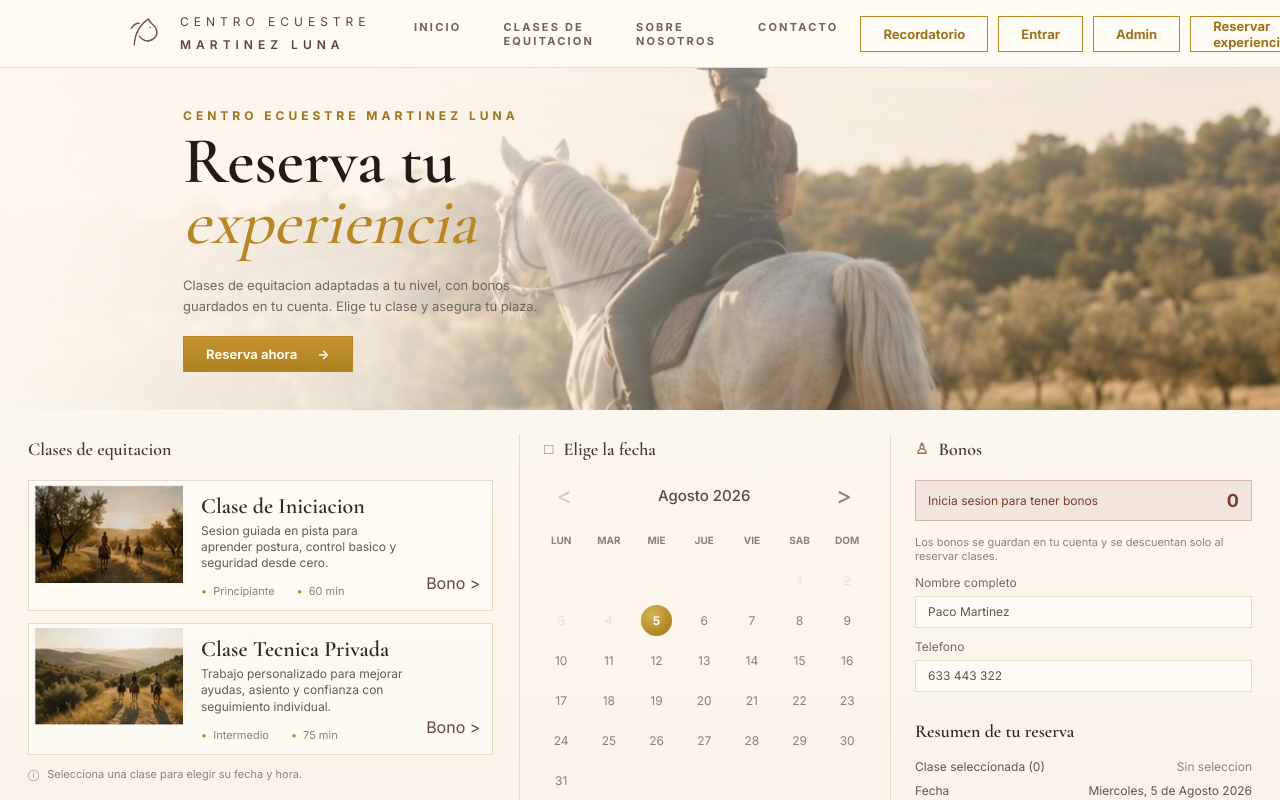
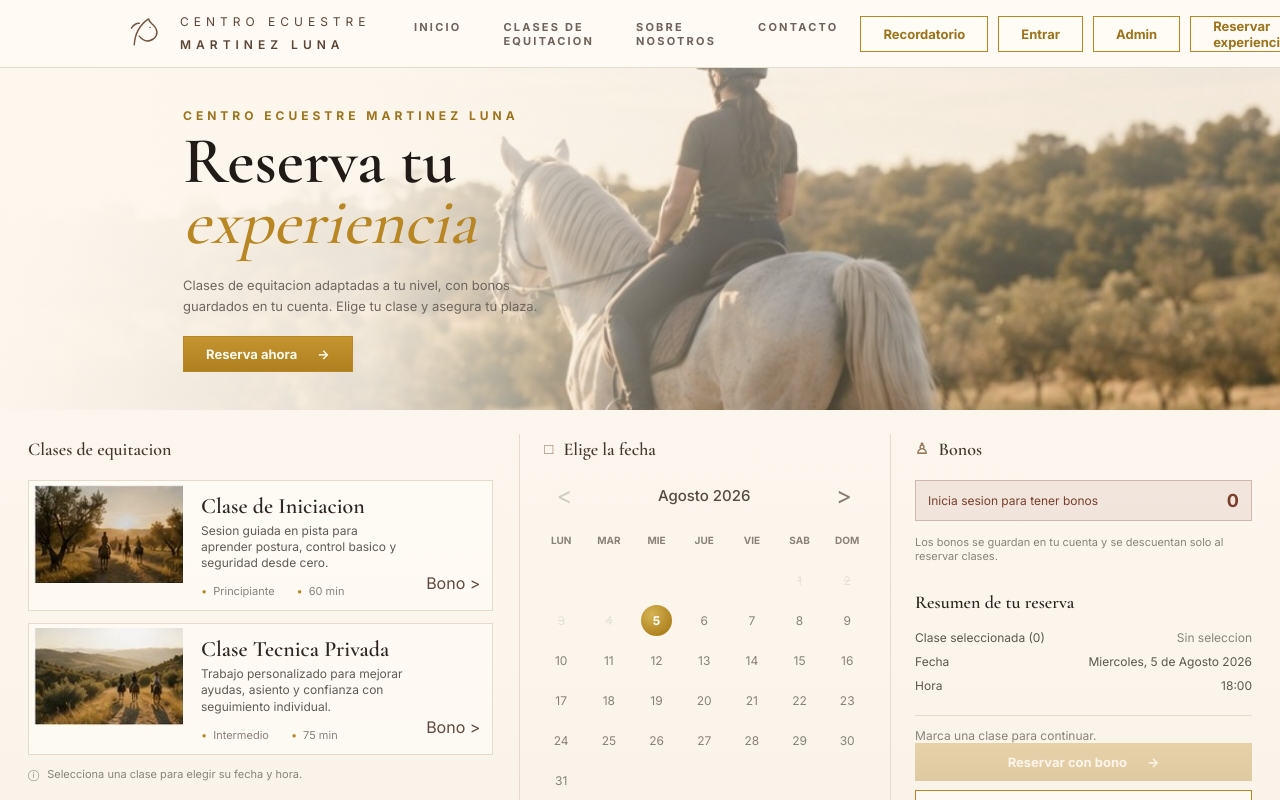
Before and after one commit to JLAC008/formulariocaballosfront, an Angular app: page / in a window 1280 px wide. Shown: the top 800 px of the page. Built offline with nearby package versions, Linux system fonts and the light colour scheme.

Commit message:
Se eliminan campos de usuario etc cuando no estabas logueado

```diff
--- a/src/app/app.component.html
+++ b/src/app/app.component.html
@@ -121,16 +121,6 @@
           <strong>{{ lessonBonuses }}</strong>
         </div>
         <p class="limit-note">Los bonos se guardan en tu cuenta y se descuentan solo al reservar clases.</p>
-
-        <label *ngIf="!currentUser">
-          Nombre completo
-          <input type="text" [(ngModel)]="customerName">
-        </label>
-
-        <label *ngIf="!currentUser">
-          Telefono
-          <input type="tel" [(ngModel)]="phone">
-        </label>
 
         <div class="session-box" *ngIf="currentUser">
           <strong>{{ currentUser.name }}</strong>
```
